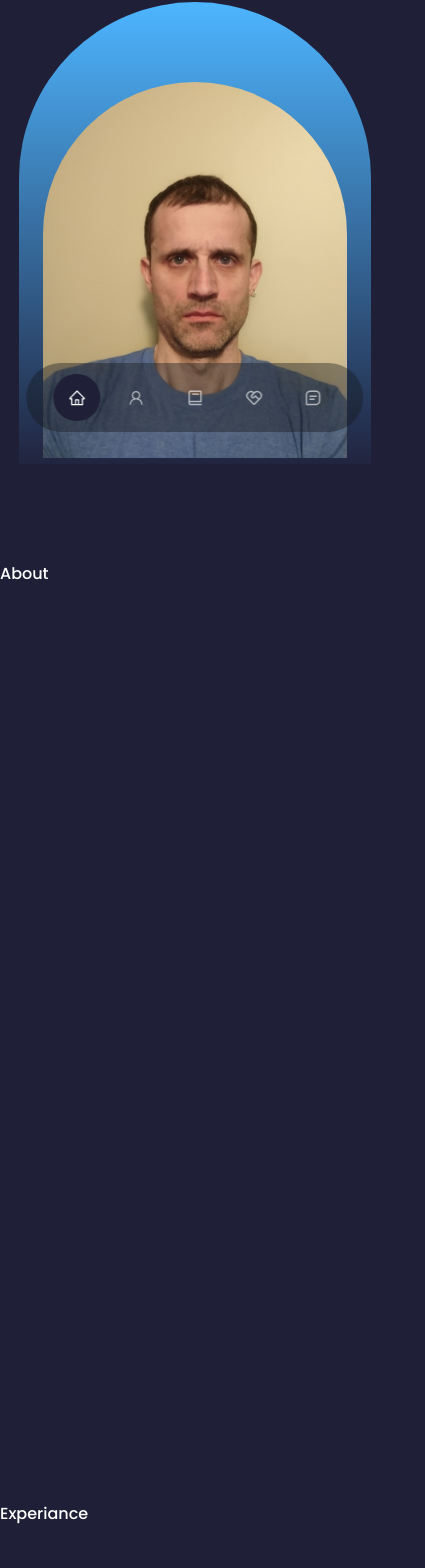
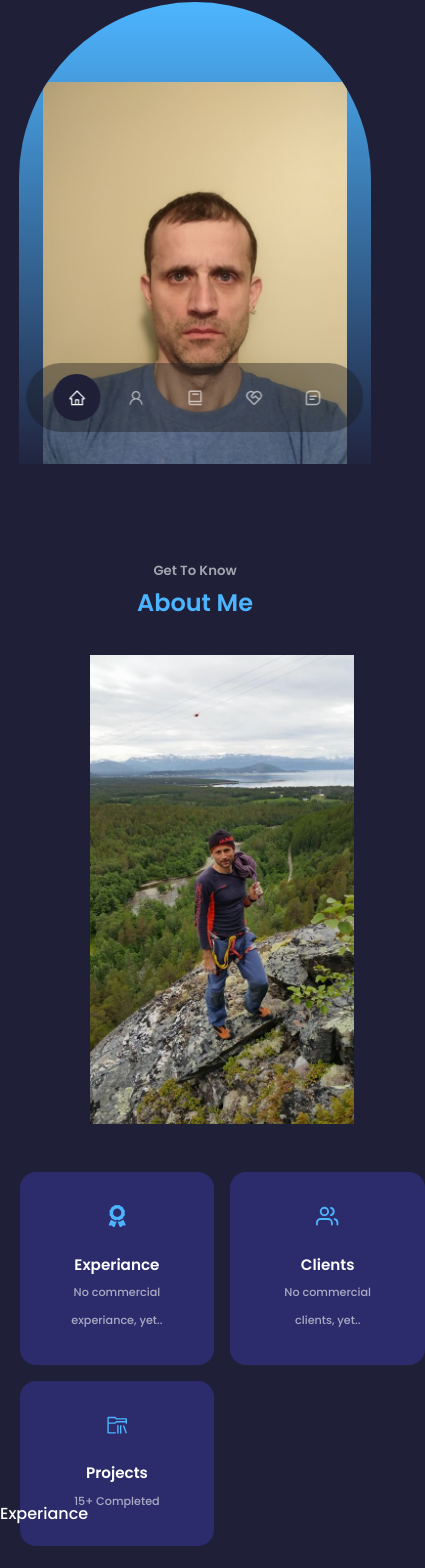
Before and after one commit to L00ka5z78/my-portfolio-page, a React (Create React App) app: page / in a window 390 px wide. Shown: the part 380-1948 px from the top of the page, 425 px wide, since content can reach past the window. Built offline with nearby package versions, Linux system fonts and the light colour scheme.

Commit message:
about section built

```diff
--- a/src/components/About/About.jsx
+++ b/src/components/About/About.jsx
@@ -1,6 +1,54 @@
 import React from 'react';
+import { FaAward } from 'react-icons/fa';
+import { FiUsers } from 'react-icons/fi';
+import { VscFolderLibrary } from 'react-icons/vsc';
+import myImg from '../../asets/me-img.jpg';
 import './about.css';
 
 export const About = () => {
-  return <section id="about">About</section>;
+  return (
+    <section id="about">
+      <h5>Get To Know</h5>
+      <h2>About Me</h2>
+
+      <div className="container about__container">
+        <div className="about__me">
+          <div className="about__me-imge">
+            <img src={myImg} alt="about section" />
+          </div>
+        </div>
+
+        <div className="about__content">
+          <div className="about__cards">
+            <article className="about__card">
+              <FaAward className="about__icon" />
+              <h5>Experiance</h5>
+              <small>No commercial experiance, yet..</small>
+            </article>
+
+            <article className="about__card">
+              <FiUsers className="about__icon" />
+              <h5>Clients</h5>
+              <small>No commercial clients, yet..</small>
+            </article>
+
+            <article className="about__card">
+              <VscFolderLibrary className="about__icon" />
+              <h5>Projects</h5>
+              <small>15+ Completed</small>
+            </article>
+          </div>
+          <p>
+            Lorem ipsum dolor sit amet, consectetur adipisicing elit, sed do
+            eiusmod tempor incididunt ut labore et dolore magna aliqua. Ut enim
+            ad minim veniam, quis nostrud exercitation ullamco laboris nisi ut
+            aliquip ex ea commodo consequat.
+          </p>
+          <a href="#contact" className="btn btn-primary">
+            Let's have a chat
+          </a>
+        </div>
+      </div>
+    </section>
+  );
 };
--- a/src/components/About/about.css
+++ b/src/components/About/about.css
@@ -0,0 +1,96 @@
+.about__container {
+  display: grid;
+  grid-template-columns: 35% 50%;
+  gap: 15%;
+}
+.about__me {
+  width: 100%;
+  aspect-ratio: 1/1;
+  border-radius: 2rem;
+  background: linear-gradient(
+    45deg,
+    transparent,
+    var(--color-primary),
+    transparent
+  );
+  display: grid;
+  place-items: center;
+}
+.about__me-image {
+  border-radius: 2rem;
+  overflow: hidden;
+  transform: rotate(10deg);
+  transition: var(--transition);
+}
+.about__me-image:hover {
+  transform: rotate(0);
+}
+.about__cards {
+  display: grid;
+  grid-template-columns: repeat(3, 1fr);
+  gap: 1.5rem;
+}
+.about__card {
+  background: var(--color-bg-variant);
+  border: 1px solid transparent;
+  border-radius: 1rem;
+  padding: 2rem;
+  text-align: center;
+  transition: var(--transition);
+}
+.about__card:hover {
+  background: transparent;
+  border-color: var(--color-primary-variant);
+  cursor: default;
+}
+.about__icon {
+  color: var(--color-primary);
+  font-size: 1.4rem;
+  margin-bottom: 1rem;
+}
+.about__card h5 {
+  font-size: 0.95rem;
+}
+.about__card small {
+  font-size: 0.7rem;
+  color: var(--color-light);
+}
+.about__content p {
+  margin: 2rem 0 2.6rem;
+  color: var(--color-light);
+}
+
+/* ==============  media querries (medium devices) ================  */
+
+@media screen and (max-width: 1024px) {
+  .about__container {
+    grid-template-columns: 1fr;
+    gap: 0;
+  }
+  .about__me {
+    width: 50%;
+    margin: 2rem auto 4rem;
+  }
+  .about__content p {
+    margin: 1rem 0 1.5rem;
+  }
+}
+
+/* ==============  media querries (small devices) ================  */
+
+@media screen and (max-width: 600px) {
+  .about__me {
+    width: 65%;
+    margin: 0 auto 3rem;
+  }
+  .about__cards {
+    grid-template-columns: 1fr 1fr;
+    gap: 1rem;
+  }
+  .about__content {
+    text-align: center;
+  }
+  .about__content p {
+    margin: 1.5rem;
+  }
+}
--- a/src/components/Header/Header.jsx
+++ b/src/components/Header/Header.jsx
@@ -1,7 +1,7 @@
 import React from 'react';
 import { CTA } from './CTA';
 import './header.css';
-import me from '../../asets/me.jpg';
+import ME from '../../asets/me.jpg';
 import { HeaderSocials } from './HeaderSocials';
 
 export const Header = () => {
@@ -14,7 +14,7 @@
         <CTA />
         <HeaderSocials />
         <div className="me">
-          <img src={me} alt="me" />
+          <img src={ME} alt="me" className="img__me" />
         </div>
         <a href="#contact" className="scroll__down">
           Scroll down
--- a/src/components/Header/header.css
+++ b/src/components/Header/header.css
@@ -43,11 +43,11 @@
   overflow: hidden;
   padding: 5rem 1.5rem 1.5rem 1.5rem;
 }
-img {
+/* .img__me {
   height: 100%;
   width: 100%;
   border-radius: 12rem 12rem 0 0;
-}
+} */
 
 /* ================ scroll down ==================== */
 .scroll__down {
```
Also changed, not shown: src/asets/me-img.jpg (renamed from src/asets/langtur18.jpg).
